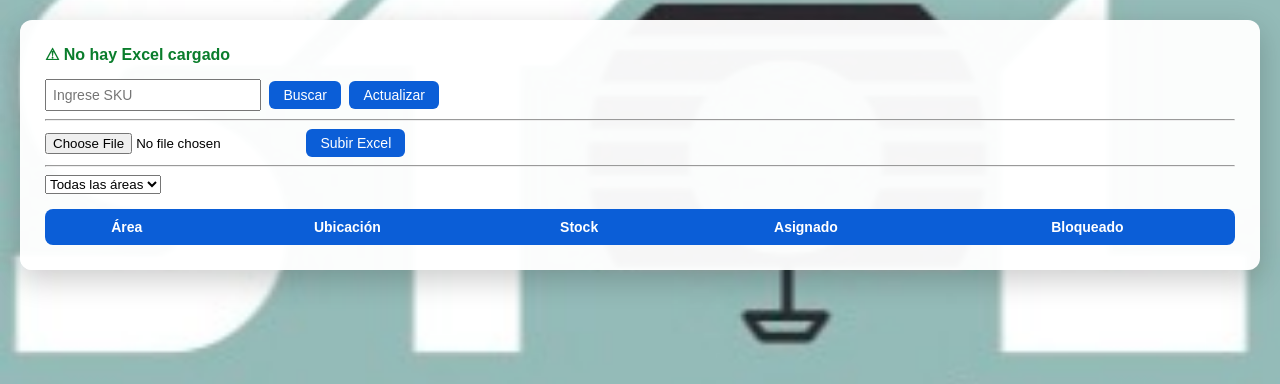
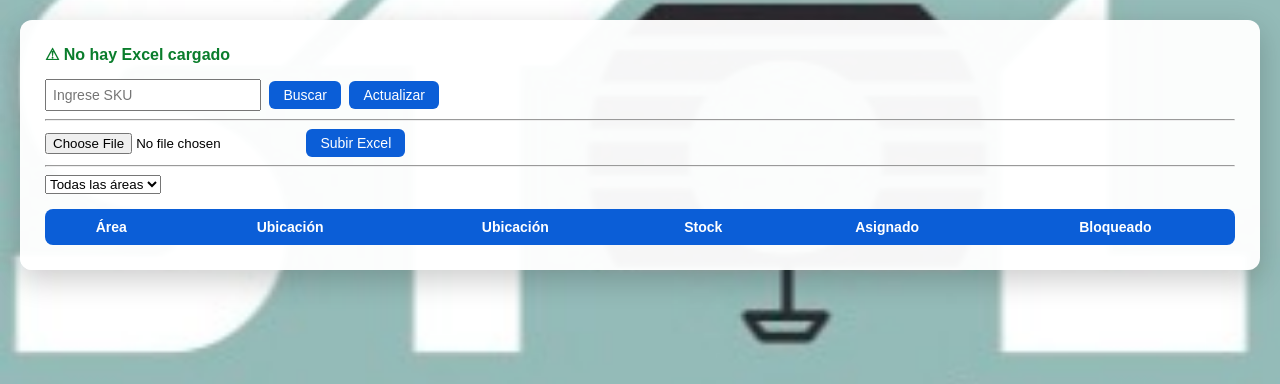
Before and after one commit to HansFar/SKU, a Flask app: page / in a window 1280 px wide. Shown: the part 100-484 px from the top of the page. Run offline with Flask 3, Linux system fonts and the light colour scheme; lists and menus that the app fills with data are empty.

Commit message:
Update index.html

```diff
--- a/templates/index.html
+++ b/templates/index.html
@@ -39,6 +39,7 @@
             <tr>
                 <th>Área</th>
                 <th>Ubicación</th>
+                <th>Ubicación</th>
                 <th>Stock</th>
                 <th>Asignado</th>
                 <th>Bloqueado</th>
```
